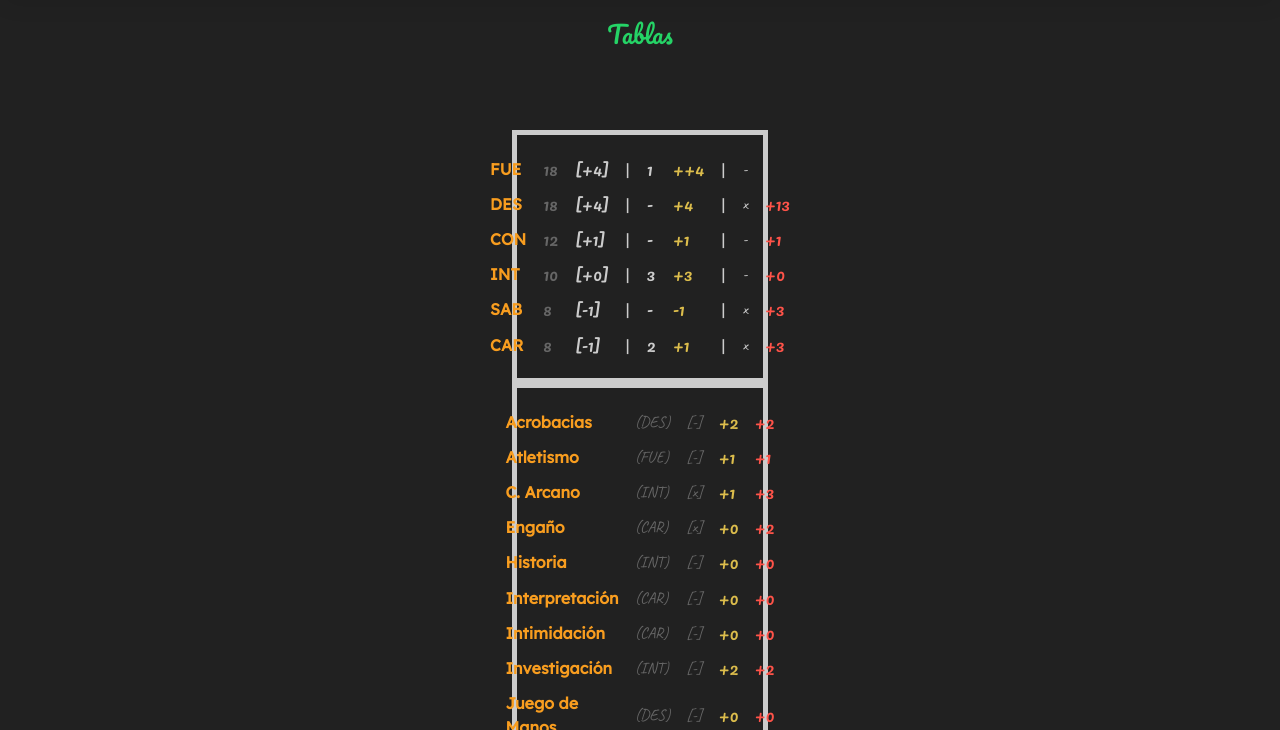
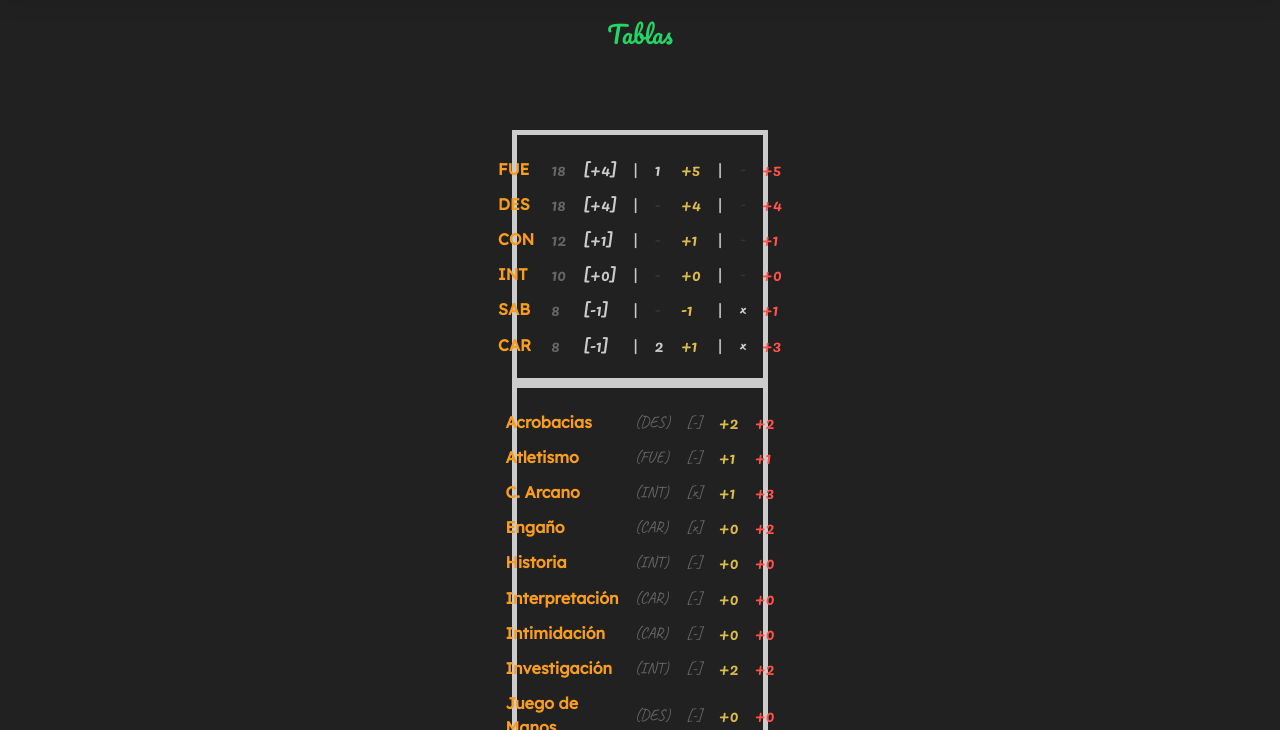
Before and after one commit to soynoov/voidegon, an Astro site: page /characters/tables in a window 1280 px wide. Shown: the part 70-800 px from the top of the page. Built offline with nearby package versions, Linux system fonts and the light colour scheme; Astro itself is replaced by a stand-in of ours; a web font is replaced by a local one.

Commit message:
Update Stats

```diff
--- a/src/components/Stats.astro
+++ b/src/components/Stats.astro
@@ -8,9 +8,10 @@ interface Props {
   car: number;
   mod: Array<number>;
   com: Array<number>;
+  modcom: number;
 }
 
-const { fue, des, con, int, sab, car, mod, com } = Astro.props;
+const { fue, des, con, int, sab, car, mod, com, modcom } = Astro.props;
 
 // Transformar números negativos en números positivos
 function numeroAbsoluto(stat = 0) {
@@ -22,7 +23,7 @@ function numeroAbsoluto(stat = 0) {
 }
 
 // Modificar los potenciadores de las Stats Base
-function modificadorStats(stat = 0) {
+function modificadorStats(stat: number) {
   let modificador = 0;
 
   if (stat > 10) {
@@ -37,7 +38,7 @@ function modificadorStats(stat = 0) {
     return `+${modificador}`;
   }
 
-  return modificador;
+  return `${modificador}`;
 }
 
 // Aplicamos los modificadores de la Clase
@@ -48,11 +49,19 @@ function aplicarStats(x = 0) {
     return mod[x - 1];
   }
 }
+
 // Le sumamos las Stats
 function sumarStats(stat = 0, x = 0) {
   let modificador = modificadorStats(stat);
-  let suma = mod[x - 1];
-  return `+${modificador}`;
+  // @ts-ignore
+  modificador = parseInt(modificador) + mod[x - 1];
+
+  // @ts-ignore
+  if (modificador >= 0) {
+    return `+${modificador}`;
+  }
+
+  return `${modificador}`;
 }
 
 // Aplicamos las Competencias
@@ -64,6 +73,24 @@ function competenciasStats(x = 0) {
       return "x";
   }
 }
+
+// Le sumamos las Competencias
+function sumarComp(stat = 0, x = 0) {
+  let modificador = sumarStats(stat, x);
+  //@ts-ignore
+  modificador = parseInt(modificador);
+
+  if (com[x - 1] == 1) {
+    modificador += modcom;
+  }
+
+  // @ts-ignore
+  if (modificador >= 0) {
+    return `+${modificador}`;
+  }
+
+  return `${modificador}`;
+}
 ---
 
 <div>
@@ -73,67 +100,86 @@ function competenciasStats(x = 0) {
       <td>{numeroAbsoluto(fue)}</td>
       <td>[{modificadorStats(fue)}]</td>
       <td>|</td>
-      <td>{aplicarStats(1)}</td>
+      <td class={aplicarStats(1) === "-" ? "text-[--gray]" : ""}
+        >{aplicarStats(1)}</td
+      >
       <td>{sumarStats(fue, 1)}</td>
       <td>|</td>
-      <td>{competenciasStats(1)}</td>
-      <td></td>
+      <td class={competenciasStats(1) === "-" ? "text-[--gray]" : ""}
+        >{competenciasStats(1)}</td
+      >
+      <td>{sumarComp(fue, 1)}</td>
     </tr>
     <tr>
       <td>DES</td>
       <td>{numeroAbsoluto(des)}</td>
       <td>[{modificadorStats(des)}]</td>
       <td>|</td>
-      <td>{aplicarStats(2)}</td>
-      <td>{modificadorStats(des + mod[1] * 2)}</td>
+      <td class={aplicarStats(2) === "-" ? "text-[--gray]" : ""}
+        >{aplicarStats(2)}</td
+      >
+      <td>{sumarStats(des, 2)}</td>
       <td>|</td>
-      <td>{competenciasStats(2)}</td>
-      <td>{com[1] === 1 ? modificadorStats(des * 2) : modificadorStats(des)}</td
+      <td class={competenciasStats(2) === "-" ? "text-[--gray]" : ""}
+        >{competenciasStats(2)}</td
       >
+      <td>{sumarComp(des, 2)}</td>
     </tr><tr>
       <td>CON</td>
       <td>{numeroAbsoluto(con)}</td>
       <td>[{modificadorStats(con)}]</td>
       <td>|</td>
-      <td>{aplicarStats(3)}</td>
-      <td>{modificadorStats(con + mod[2] * 2)}</td>
+      <td class={aplicarStats(3) === "-" ? "text-[--gray]" : ""}
+        >{aplicarStats(3)}</td
+      >
+      <td>{sumarStats(con, 3)}</td>
       <td>|</td>
-      <td>{competenciasStats(3)}</td>
-      <td>{com[2] === 1 ? modificadorStats(con * 2) : modificadorStats(con)}</td
+      <td class={competenciasStats(3) === "-" ? "text-[--gray]" : ""}
+        >{competenciasStats(3)}</td
       >
+      <td>{sumarComp(con, 3)}</td>
     </tr><tr>
       <td>INT</td>
       <td>{numeroAbsoluto(int)}</td>
       <td>[{modificadorStats(int)}]</td>
       <td>|</td>
-      <td>{aplicarStats(4)}</td>
-      <td>{modificadorStats(int + mod[3] * 2)}</td>
+      <td class={aplicarStats(4) === "-" ? "text-[--gray]" : ""}
+        >{aplicarStats(4)}</td
+      >
+      <td>{sumarStats(int, 4)}</td>
       <td>|</td>
-      <td>{competenciasStats(4)}</td>
-      <td>{com[3] === 1 ? modificadorStats(int * 2) : modificadorStats(int)}</td
+      <td class={competenciasStats(4) === "-" ? "text-[--gray]" : ""}
+        >{competenciasStats(4)}</td
       >
+      <td>{sumarComp(int, 4)}</td>
     </tr><tr>
       <td>SAB</td>
       <td>{numeroAbsoluto(sab)}</td>
       <td>[{modificadorStats(sab)}]</td>
       <td>|</td>
-      <td>{aplicarStats(5)}</td>
-      <td>{modificadorStats(sab + mod[4] * 2)}</td>
+      <td class={aplicarStats(5) === "-" ? "text-[--gray]" : ""}
+        >{aplicarStats(5)}</td
+      >
+      <td>{sumarStats(sab, 5)}</td>
       <td>|</td>
-      <td>{competenciasStats(5)}</td>
-      <td>{com[4] === 1 ? modificadorStats(sab * 2) : modificadorStats(sab)}</td
+      <td class={competenciasStats(5) === "-" ? "text-[--gray]" : ""}
+        >{competenciasStats(5)}</td
       >
+      <td>{sumarComp(sab, 5)}</td>
     </tr><tr>
       <td>CAR</td>
       <td>{numeroAbsoluto(car)}</td>
       <td>[{modificadorStats(car)}]</td>
       <td>|</td>
-      <td>{aplicarStats(6)}</td>
-      <td>{modificadorStats(car + mod[5] * 2)}</td>
+      <td class={aplicarStats(6) === "-" ? "text-[--gray]" : ""}
+        >{aplicarStats(6)}</td
+      >
+      <td>{sumarStats(car, 6)}</td>
       <td>|</td>
-      <td>{competenciasStats(6)}</td>
-      <td>{com[5] === 1 ? modificadorStats(car * 2) : modificadorStats(car)}</td
+      <td class={competenciasStats(6) === "-" ? "text-[--gray]" : ""}
+        >{competenciasStats(6)}</td
       >
+      <td>{sumarComp(car, 6)}</td>
     </tr>
   </table>
 </div>
@@ -164,5 +210,6 @@ function competenciasStats(x = 0) {
   }
   td:nth-of-type(8) {
     font-family: "caveat";
+    font-weight: bold;
   }
 </style>
--- a/src/layouts/Layout.astro
+++ b/src/layouts/Layout.astro
@@ -7,27 +7,28 @@ const { title } = Astro.props;
 ---
 
 <!doctype html>
-<html lang='es'>
+<html lang="es">
   <head>
-		<meta charset='UTF-8' />
-		<meta name='description' content='Astro description' />
-		<meta name='viewport' content='width=device-width' />
-		<link rel='icon' type='image/svg+xml' href='/favicon.ico' />
-		<meta name='generator' content={Astro.generator} />
+    <meta charset="UTF-8" />
+    <meta name="description" content="Astro description" />
+    <meta name="viewport" content="width=device-width" />
+    <link rel="icon" type="image/svg+xml" href="/favicon.ico" />
+    <meta name="generator" content={Astro.generator} />
     <title>{title}</title>
   </head>
-	<body class='mb-14'>
+  <body class="mb-14">
     <slot />
   </body>
 </html>
 
 <style is:global>
-	@import url('https://fonts.googleapis.com/css2?family=Caveat&family=Lexend&family=Lobster&family=Pacifico&family=Unbounded:wght@400;900&display=swap');
+  @import url("https://fonts.googleapis.com/css2?family=Caveat&family=Lexend&family=Lobster&family=Pacifico&family=Unbounded:wght@400;900&display=swap");
   :root {
     --dark: #212121;
     --light: #fff;
     --white: #ccc;
     --grey: #666;
+    --gray: #333;
     --title: #25d366;
     --subtitle: #f89d1f;
     --section: #00a1b9;
@@ -35,7 +36,7 @@ const { title } = Astro.props;
     --date: #dcbd4c;
   }
   html {
-		font-family: 'Lexend';
+    font-family: "Lexend";
     background: var(--dark);
     color: var(--white);
   }
--- a/src/pages/characters/tables.astro
+++ b/src/pages/characters/tables.astro
@@ -18,8 +18,9 @@ import Skills from "../../components/Skills.astro";
       int={10}
       sab={8}
       car={8}
-      mod={[1, 0, 0, 3, 0, 2]}
-      com={[0, 1, 0, 0, 1, 1]}
+      mod={[1, 0, 0, 0, 0, 2]}
+      com={[0, 0, 0, 0, 1, 1]}
+      modcom={2}
     />
   </div>
   <div class="flex justify-center mx-[40%]">
```
Lines whose indentation alone changed are shown as unchanged.
